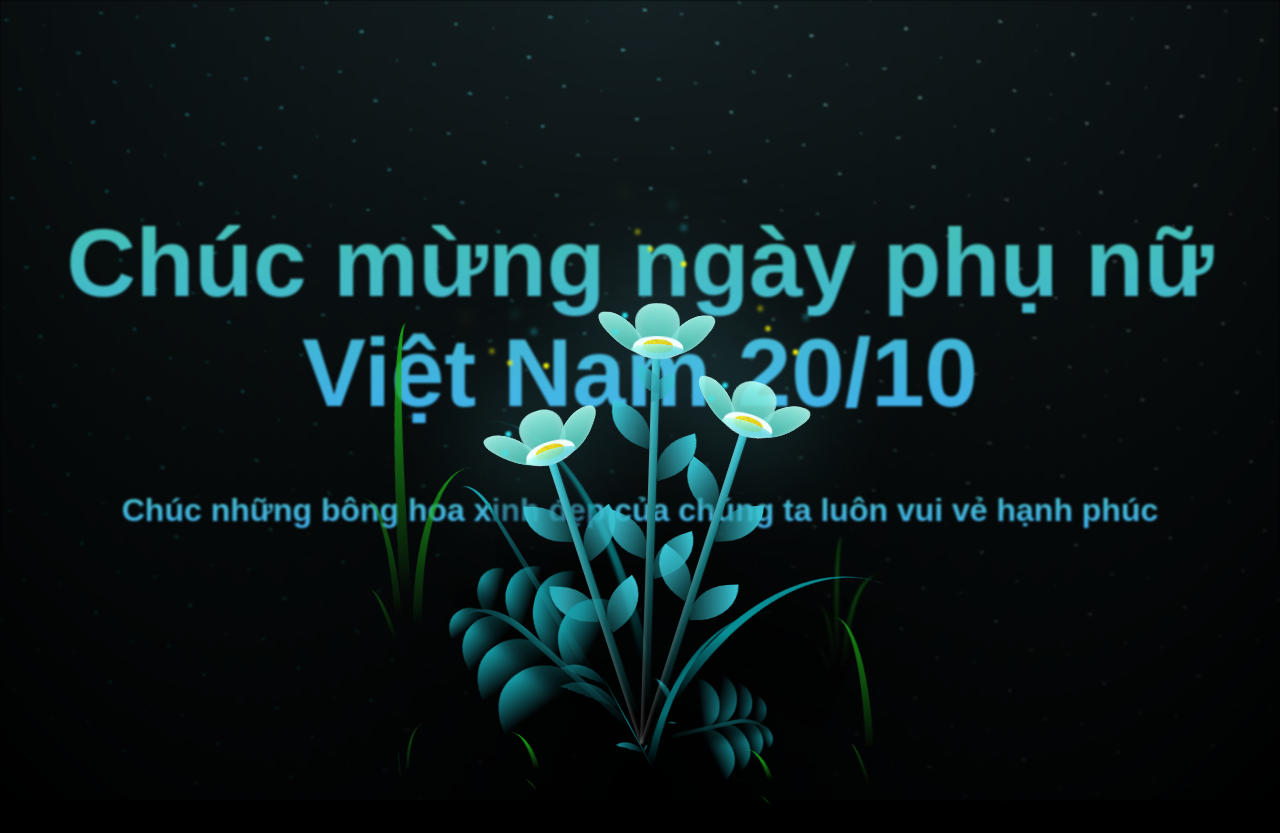
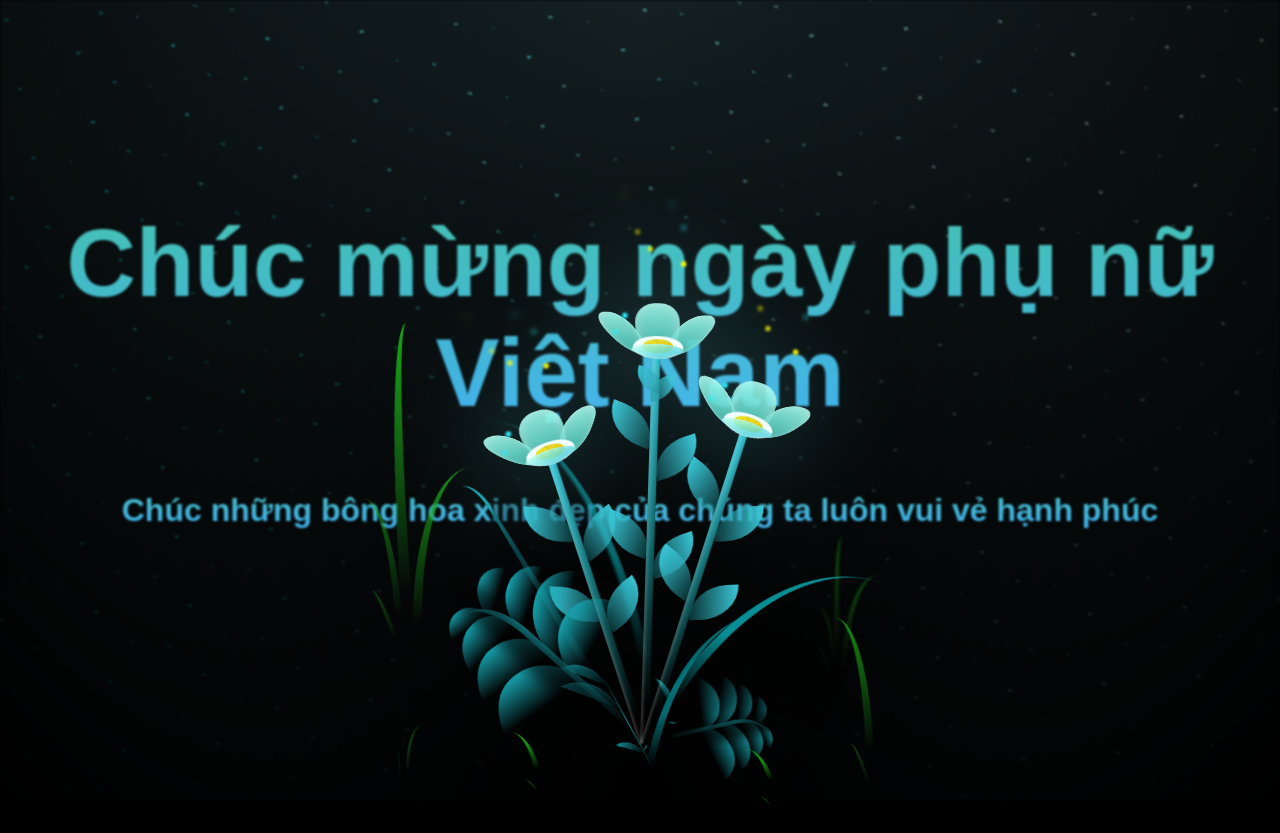
Before and after one commit to leecan95/canlv-web-for-fun, a website: page index.html in a window 1280 px wide. Drawn offline with Linux system fonts and the light colour scheme.

Commit message:
Update index.html

```diff
--- a/index.html
+++ b/index.html
@@ -8,7 +8,7 @@
 <body class="not-loaded">
 <div class="night">
     <div class="march_text">
-        <h1 class="animated_march_text">Chúc mừng ngày phụ nữ Việt Nam 20/10</h1>
+        <h1 class="animated_march_text">Chúc mừng ngày phụ nữ Việt Nam</h1>
         <h1 class="animated_march_text2">Chúc những bông hoa xinh đẹp của chúng ta luôn vui vẻ hạnh phúc</h1>
     </div>
 </div>
```
